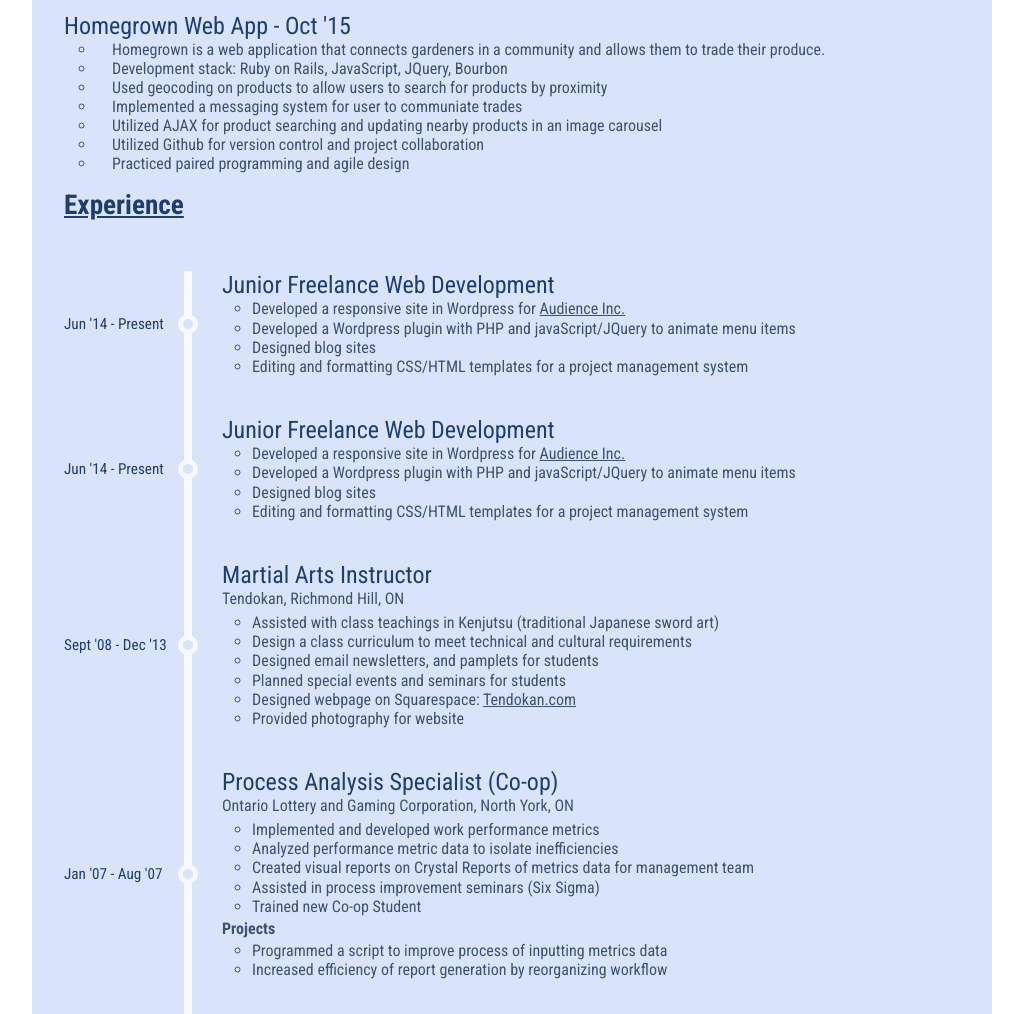
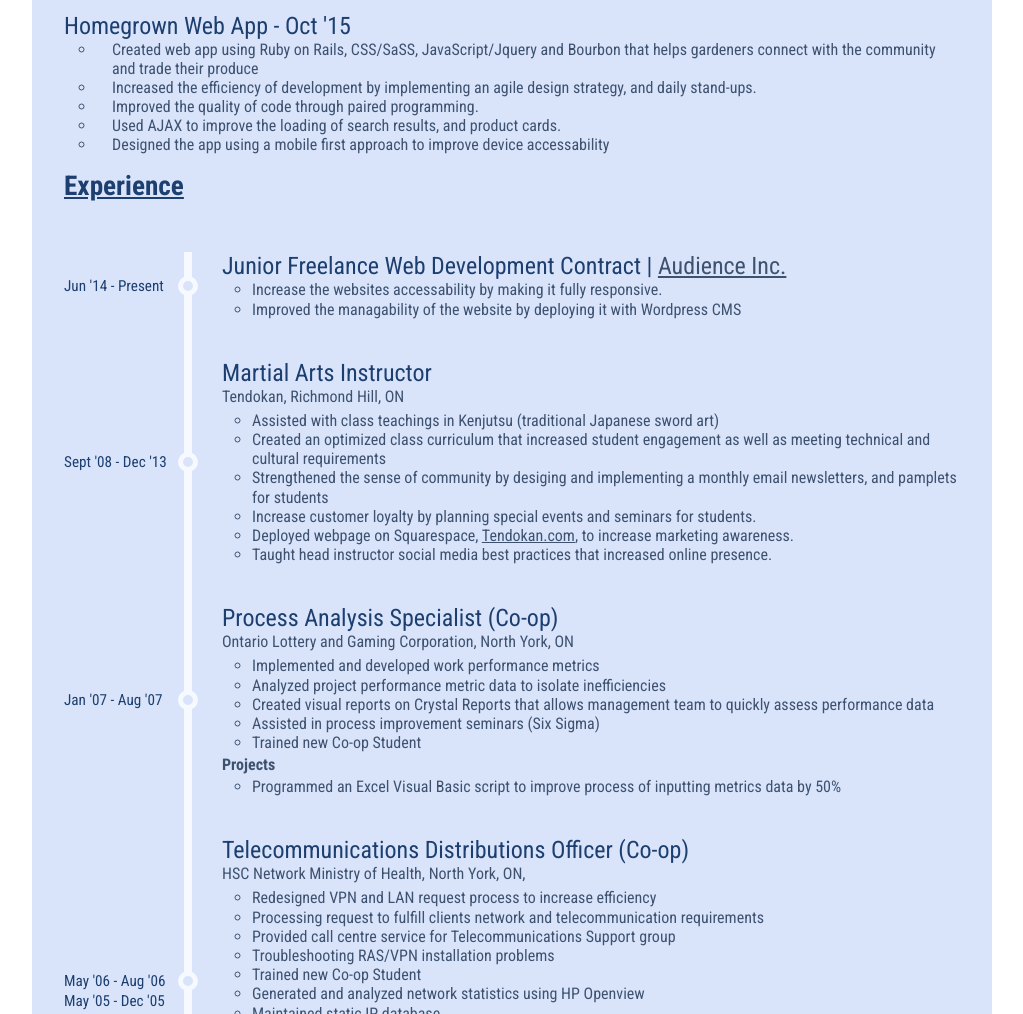
Before and after one commit to irwinchan/http-irwinchan.github.io, a plain HTML site: page index.html in a window 1280 px wide. Shown: the part 1160-2174 px from the top of the page, without its empty margins (128-1151 px from the left). Drawn offline with Linux system fonts and the light colour scheme.

Commit message:
Update resume

```diff
--- a/index.html
+++ b/index.html
@@ -43,6 +43,7 @@
           <li class="linkedin"></li>
           <li class="twitter"></li>
           <li class="google"></li>
+          <li class="GitHub"></li>
         </ul>
       </section>
 
@@ -76,9 +77,6 @@
           <li class="skill_Item skill_Level_3">
             Javascript, Jquery, AJAX
           </li>
-          <li class="skill_Item skill_Level_2">
-            Git/GitHub
-          </li>
         </ul>
       </section>
       <div class="projects">
@@ -86,15 +84,11 @@
 
         <ul class="project-details">
           <strong>Homegrown Web App - Oct '15</strong>
-          <li>
-            Homegrown is a web application that connects gardeners in a community and allows them to trade their produce.
-          </li>
-          <li>Development stack: Ruby on Rails, JavaScript, JQuery, Bourbon</li>
-          <li>Used geocoding on products to allow users to search for products by proximity</li>
-          <li>Implemented a messaging system for user to communiate trades</li>
-          <li>Utilized AJAX for product searching and updating nearby products in an image carousel</li>
-          <li>Utilized Github for version control and project collaboration</li>
-          <li>Practiced paired programming and agile design</li>
+          <li>Created web app using Ruby on Rails, CSS/SaSS, JavaScript/Jquery and Bourbon that helps gardeners connect with the community and trade their produce</li>
+          <li>Increased the efficiency of development by implementing an agile design strategy, and daily stand-ups.</li>
+          <li>Improved the quality of code through paired programming.</li>
+          <li>Used AJAX to improve the loading of search results, and product cards.</li>
+          <li>Designed the app using a mobile first approach to improve device accessability</li>
         </ul>
       </div>
 
@@ -104,35 +98,18 @@
         <ul id='timeline'>
           <li class='work'>
             <div class="relative">
-              <label for='work5'>Junior Freelance Web Development</label>
+              <label for='work5'>Junior Freelance Web Development Contract | <a href="www.audienceinc.ca">Audience Inc.</a></label>
               <span class='date'>Jun '14 - Present</span>
               <span class='circle'></span>
             </div>
             <div class='content'>
               <ul class="job_Details">
-                <li>Developed a responsive site in Wordpress for <a href="www.audienceinc.ca">Audience Inc.</a></li>
-                <li>Developed a Wordpress plugin with PHP and javaScript/JQuery to animate menu items</li>
-                <li>Designed blog sites</li>
-                <li>Editing and formatting CSS/HTML templates for a project management system</li>
+                <li>Increase the websites accessability by making it fully responsive.</li>
+                <li>Improved the managability of the website by deploying it with Wordpress CMS</li>
               </ul>
             </div>
           </li>
           <li class='work'>
-            <div class="relative">
-              <label for='work5'>Junior Freelance Web Development</label>
-              <span class='date'>Jun '14 - Present</span>
-              <span class='circle'></span>
-            </div>
-            <div class='content'>
-              <ul class="job_Details">
-                <li>Developed a responsive site in Wordpress for <a href="www.audienceinc.ca">Audience Inc.</a></li>
-                <li>Developed a Wordpress plugin with PHP and javaScript/JQuery to animate menu items</li>
-                <li>Designed blog sites</li>
-                <li>Editing and formatting CSS/HTML templates for a project management system</li>
-              </ul>
-            </div>
-          </li>
-            <li class='work'>
             <div class="relative">
               <label for='work1'>Martial Arts Instructor</label>
               <span class='date'>Sept '08 - Dec '13 </span>
@@ -144,11 +121,11 @@
               </p>
               <ul class="job_Details">
                 <li>Assisted with class teachings in Kenjutsu (traditional Japanese sword art)</li>
-                <li>Design a class curriculum to meet technical and cultural requirements</li>
-                <li>Designed email newsletters, and pamplets for students</li>
-                <li>Planned special events and seminars for students</li>
-                <li>Designed webpage on Squarespace: <a href="www.audienceinc.ca">Tendokan.com</a></li>
-                <li>Provided photography for website</li>
+                <li>Created an optimized class curriculum that increased student engagement as well as meeting technical and cultural requirements</li>
+                <li>Strengthened the sense of community by desiging and implementing a monthly email newsletters, and pamplets for students</li>
+                <li>Increase customer loyalty by planning special events and seminars for students.</li>
+                <li>Deployed webpage on Squarespace, <a href="www.tendokan.com">Tendokan.com</a>, to increase marketing awareness.</li>
+                <li>Taught head instructor social media best practices that increased online presence.</li>
               </ul>
             </div>
           </li>
@@ -164,15 +141,14 @@
               </p>
               <ul class="job_Details">
                 <li>Implemented and developed work performance metrics</li>
-                <li>Analyzed performance metric data to isolate inefficiencies</li>
-                <li>Created visual reports on Crystal Reports of metrics data for management team</li>
+                <li>Analyzed project performance metric data to isolate inefficiencies</li>
+                <li>Created visual reports on Crystal Reports that allows management team to quickly assess performance data</li>
                 <li>Assisted in process improvement seminars (Six Sigma)</li>
                 <li>Trained new Co-op Student</li>
               </ul>
               <h4>Projects</h4>
               <ul class="job_Details">
-                <li>Programmed a script to improve process of inputting metrics data</li>
-                <li>Increased efficiency of report generation by reorganizing workflow</li>
+                <li>Programmed an Excel Visual Basic script to improve process of inputting metrics data by 50%</li>
               </ul>
             </div>
           </li>
```
